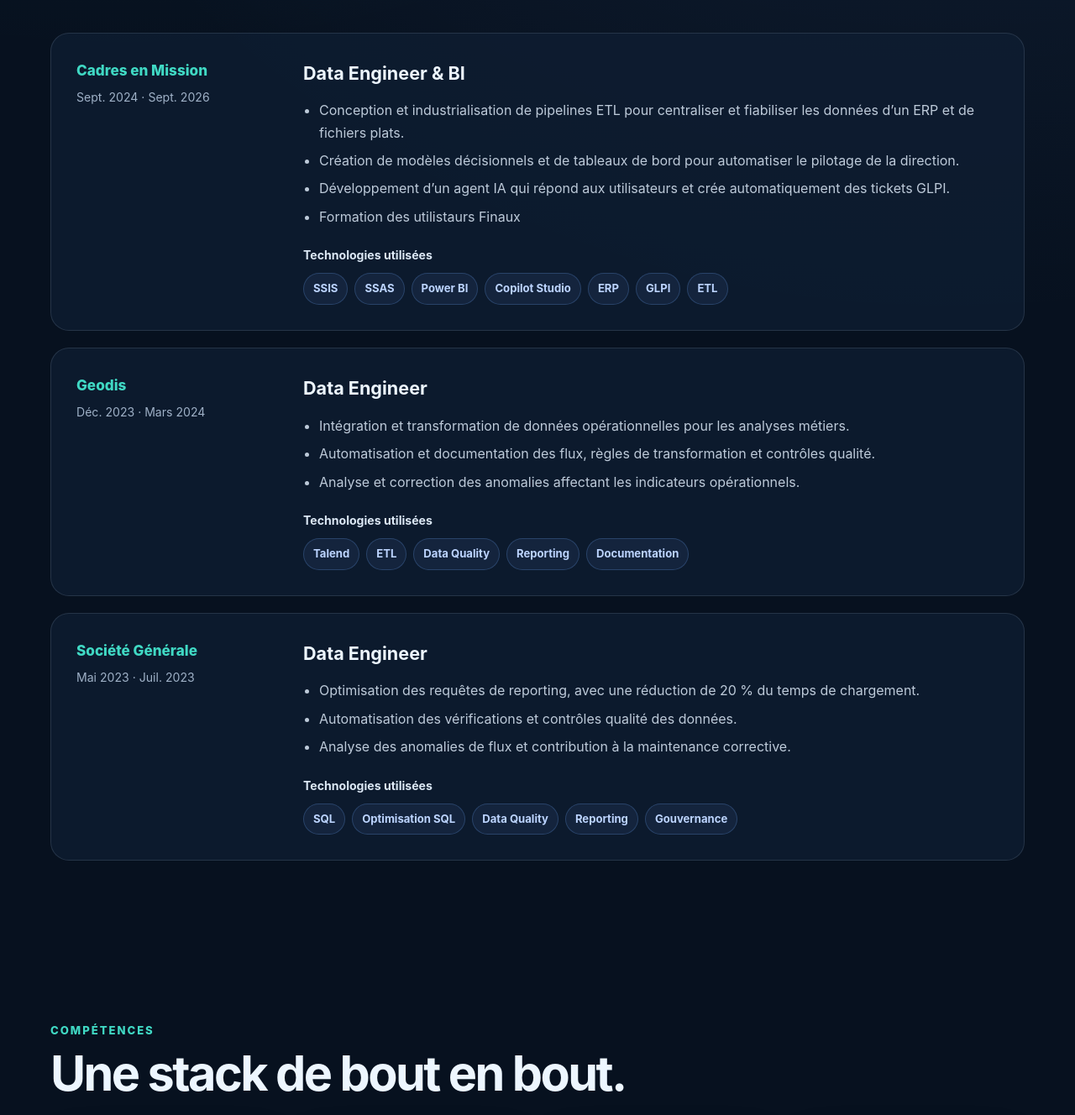
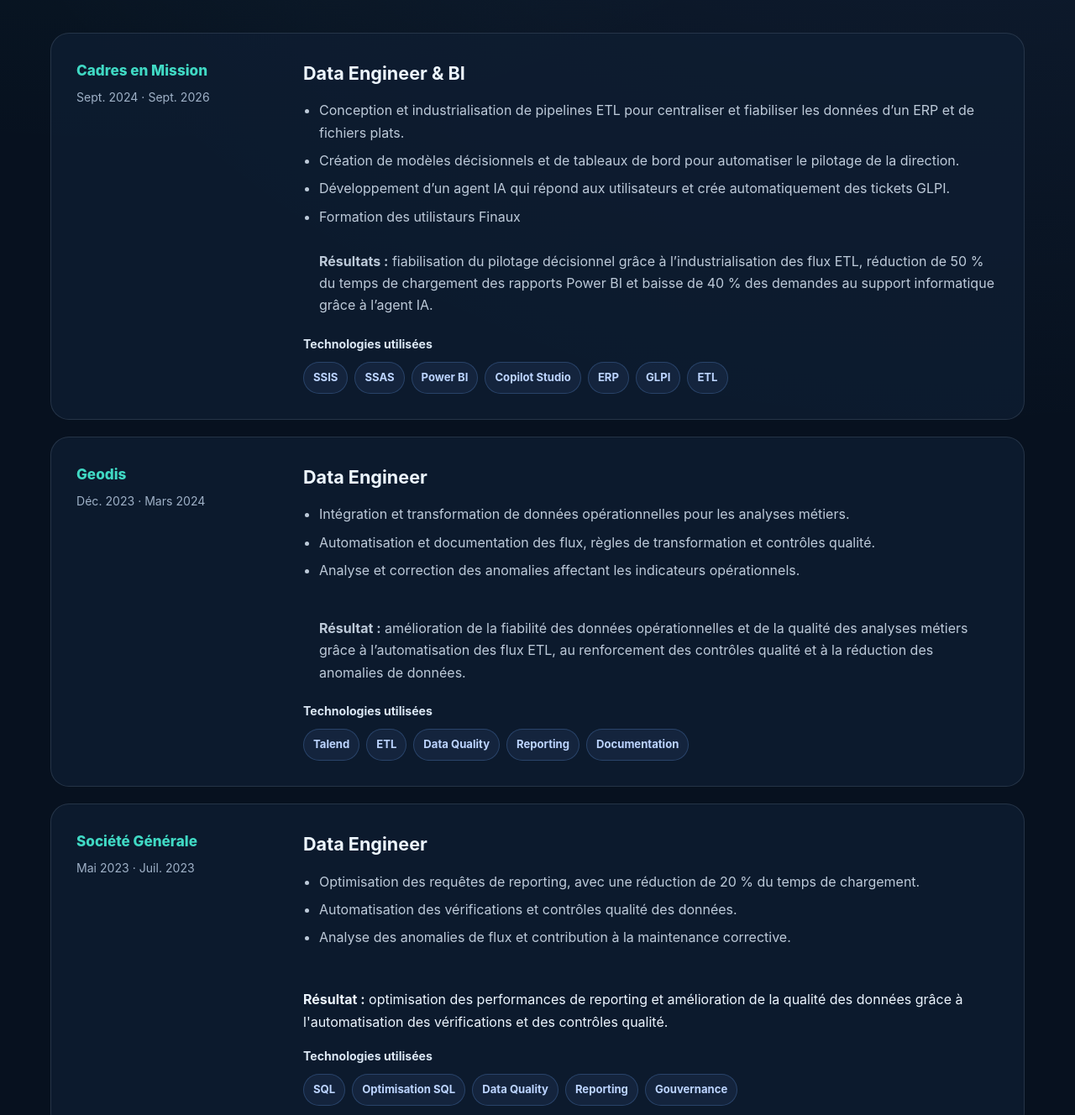
Before and after one commit to YannickNino/portfolio-yannick, a plain HTML site: page index.html in a window 1280 px wide. Shown: the part 1845-3173 px from the top of the page at 84% size. Drawn offline with Linux system fonts and the light colour scheme.

Commit message:
Ajout des impacts des missions réalisées

```diff
--- a/index.html
+++ b/index.html
@@ -134,6 +134,10 @@
 								<li>Développement d’un agent IA qui répond aux utilisateurs et crée automatiquement des
 									tickets GLPI.</li>
 								<li>Formation des utilistaurs Finaux</li>
+								<br><strong>Résultats :</strong> fiabilisation du pilotage décisionnel grâce à
+									l’industrialisation des flux ETL, réduction de 50 % du temps de chargement des
+									rapports Power BI et baisse de 40 % des demandes au support informatique grâce à
+									l’agent IA.</br>
 							</ul>
 							<p class="tech-label">Technologies utilisées</p>
 							<div class="chips"><span class="chip">SSIS</span><span class="chip">SSAS</span><span
@@ -156,6 +160,7 @@
 								<li>Automatisation et documentation des flux, règles de transformation et contrôles
 									qualité.</li>
 								<li>Analyse et correction des anomalies affectant les indicateurs opérationnels.</li>
+								<p><br><strong>Résultat :</strong> amélioration de la fiabilité des données opérationnelles et de la qualité des analyses métiers grâce à l’automatisation des flux ETL, au renforcement des contrôles qualité et à la réduction des anomalies de données.</br></p>
 							</ul>
 							<p class="tech-label">Technologies utilisées</p>
 							<div class="chips"><span class="chip">Talend</span><span class="chip">ETL</span><span
@@ -176,6 +181,7 @@
 								<li>Automatisation des vérifications et contrôles qualité des données.</li>
 								<li>Analyse des anomalies de flux et contribution à la maintenance corrective.</li>
 							</ul>
+							<p><br><strong>Résultat :</strong> optimisation des performances de reporting et amélioration de la qualité des données grâce à l'automatisation des vérifications et des contrôles qualité.</br></p>
 							<p class="tech-label">Technologies utilisées</p>
 							<div class="chips"><span class="chip">SQL</span><span class="chip">Optimisation
 									SQL</span><span class="chip">Data Quality</span><span
```
